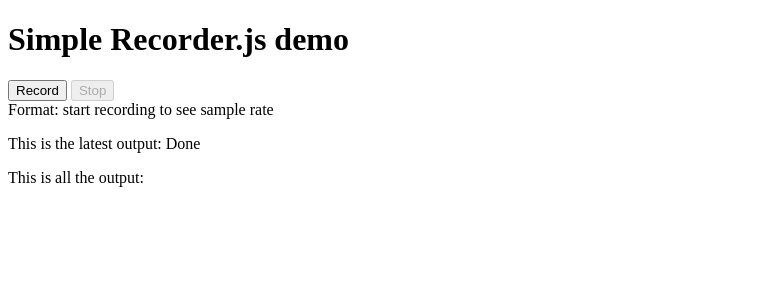
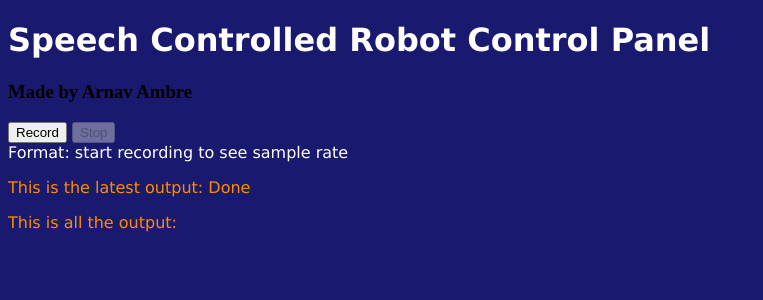
Before and after one commit to clikbait295/SpeechControlledRobotRPI, a Flask app: page / in a window 1280 px wide. Shown: the top 300 px of the page, without its empty margins (0-763 px from the left). Run offline with Flask 2, Linux system fonts and the light colour scheme; data that the repository does not hold is empty; some libraries are stand-ins or nearby versions.

Commit message:
Update index.html

```diff
--- a/templates/index.html
+++ b/templates/index.html
@@ -1,12 +1,20 @@
 <!DOCTYPE html>
 <html>
   <head>
+    <style>
+        body {background-color: midnightblue;}
+        h1   {font-family:verdana ; color: white;}
+        p    {font-family:verdana ; color: darkorange;}
+        div {font-family:verdana ; color: white;}
+        ul {font-family:verdana ; color: white;}
+    </style>
     <meta charset="UTF-8">
-    <title>Simple Recorder.js demo with record, stop and pause - addpipe.com</title>
+    <title>Speech Controlled Robot</title>
     <meta name="viewport" content="width=device-width, initial-scale=1.0">
   </head>
   <body>
-    <h1>Simple Recorder.js demo</h1>
+    <h1>Speech Controlled Robot Control Panel</h1>
+    <h3>Made by Arnav Ambre</h3>
 
     <div id="controls">
      <button id="recordButton">Record</button>
```
